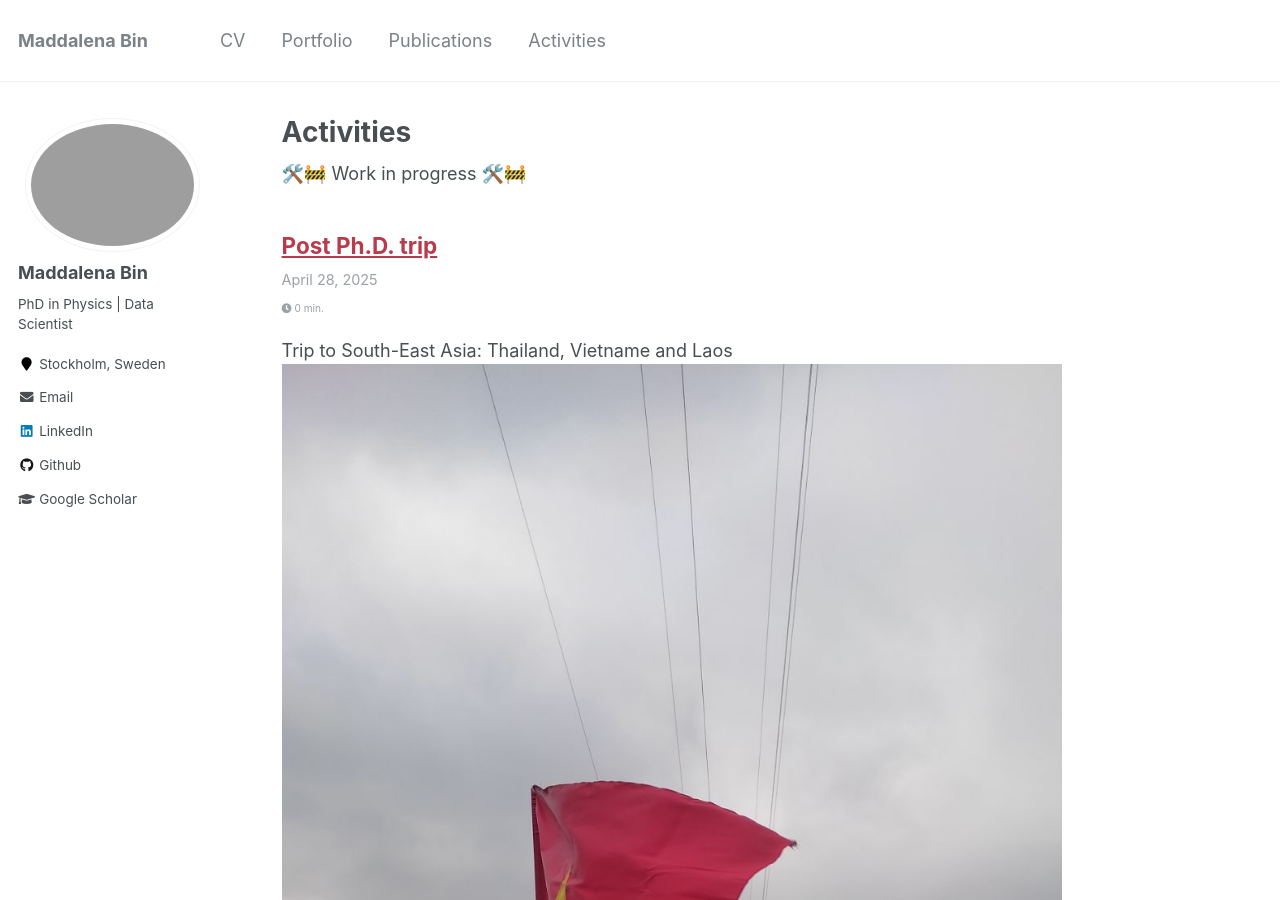
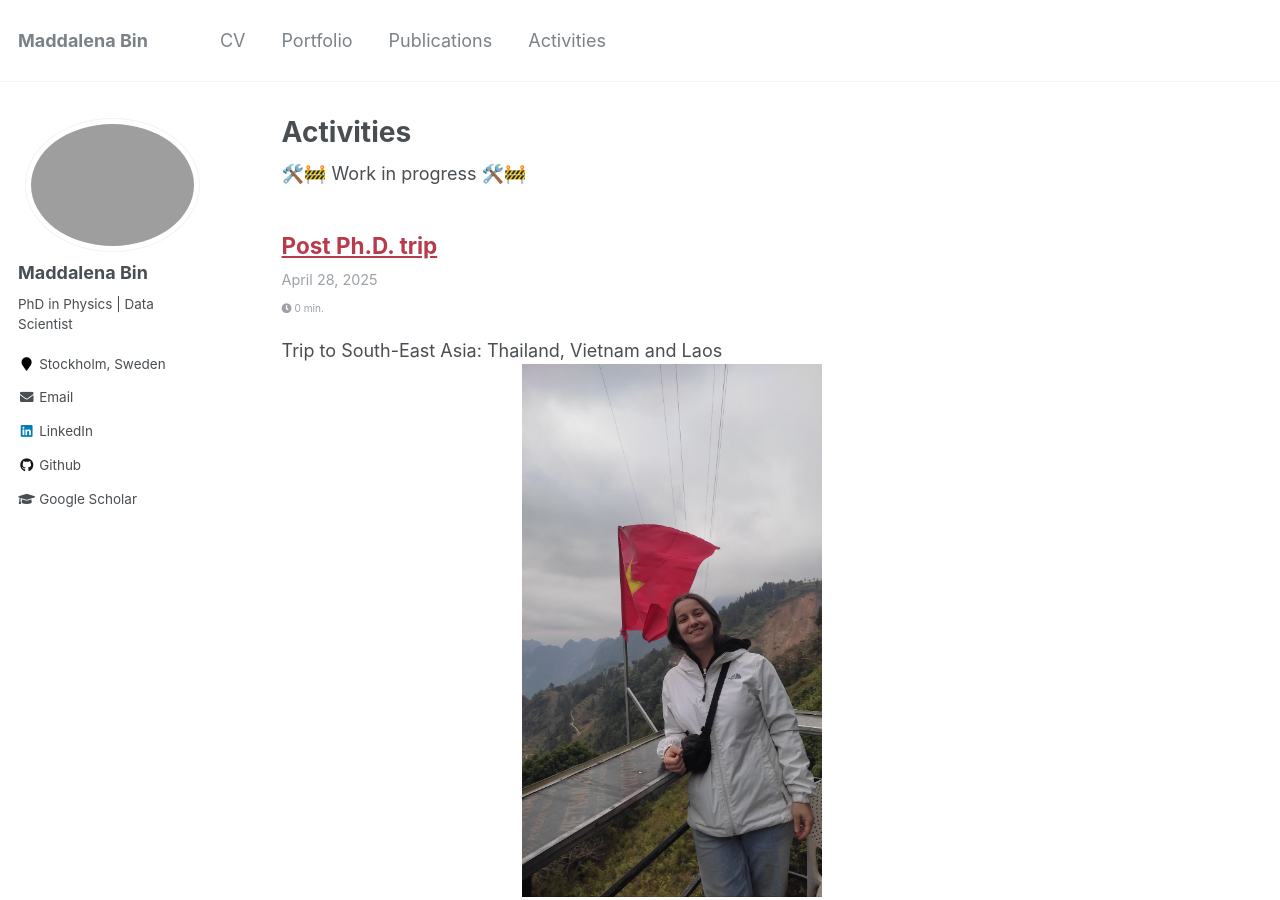
Before and after one commit to maddalenabin/maddalenabin.github.io, a Jekyll site: the page built from _pages/activitites.html, in a window 1280 px wide and 900 px high. Built offline with Jekyll 4.4.1, drawn with Linux system fonts in a browser that asks for light colours.

Commit message:
Update travelling.md

```diff
--- a/_activities/travelling.md
+++ b/_activities/travelling.md
@@ -1,6 +1,6 @@
 ---
 title: "Post Ph.D. trip"
-excerpt: "Trip to South-East Asia: Thailand, Vietname and Laos<br/><img src='/images/activities/vietnam.jpg'>"
+excerpt: "Trip to South-East Asia: Thailand, Vietnam and Laos<br/><img src='/images/activities/vietnam.jpg' style='width:300px;'>"
 collection: activities
 ---
 
```
